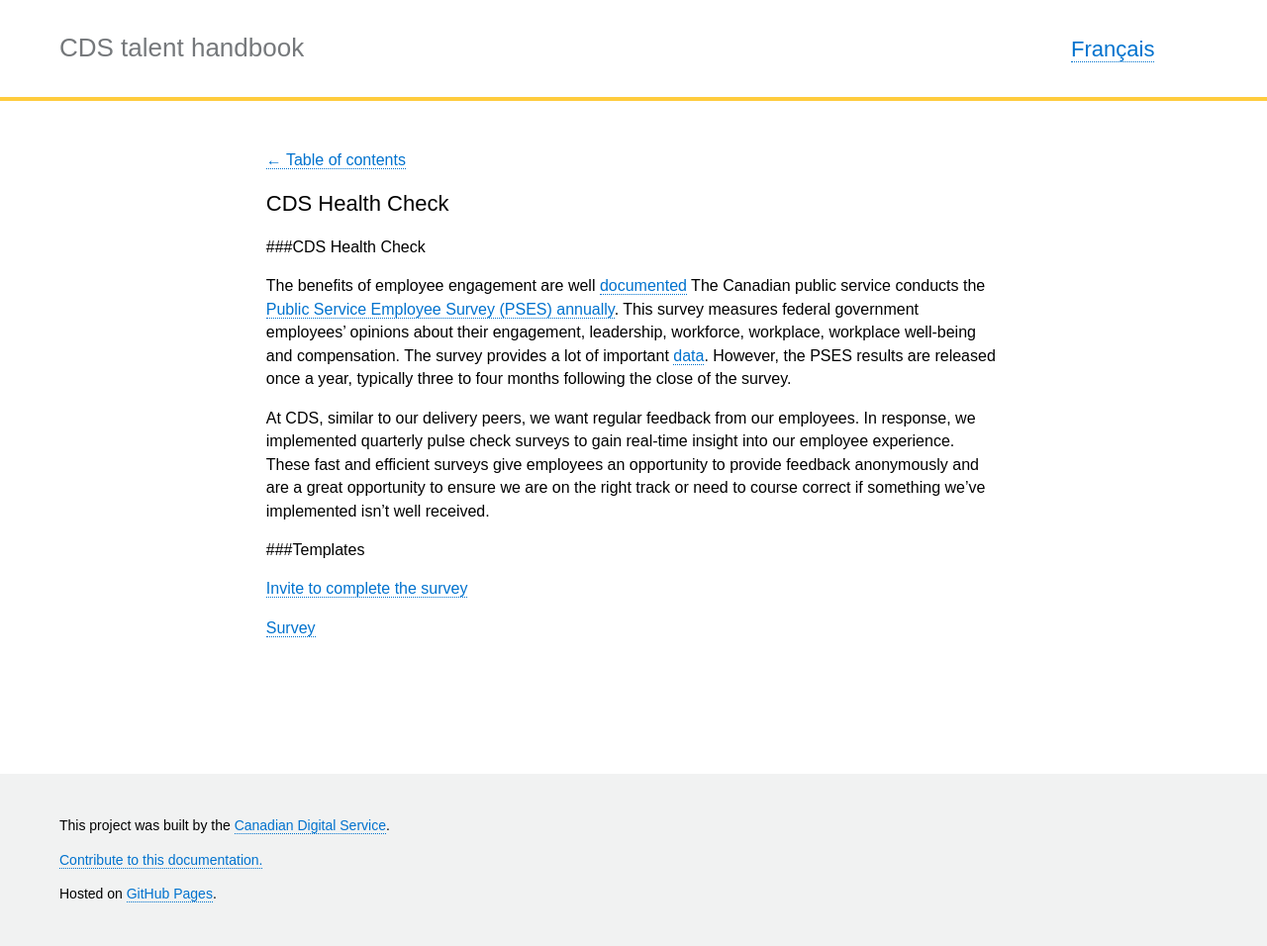
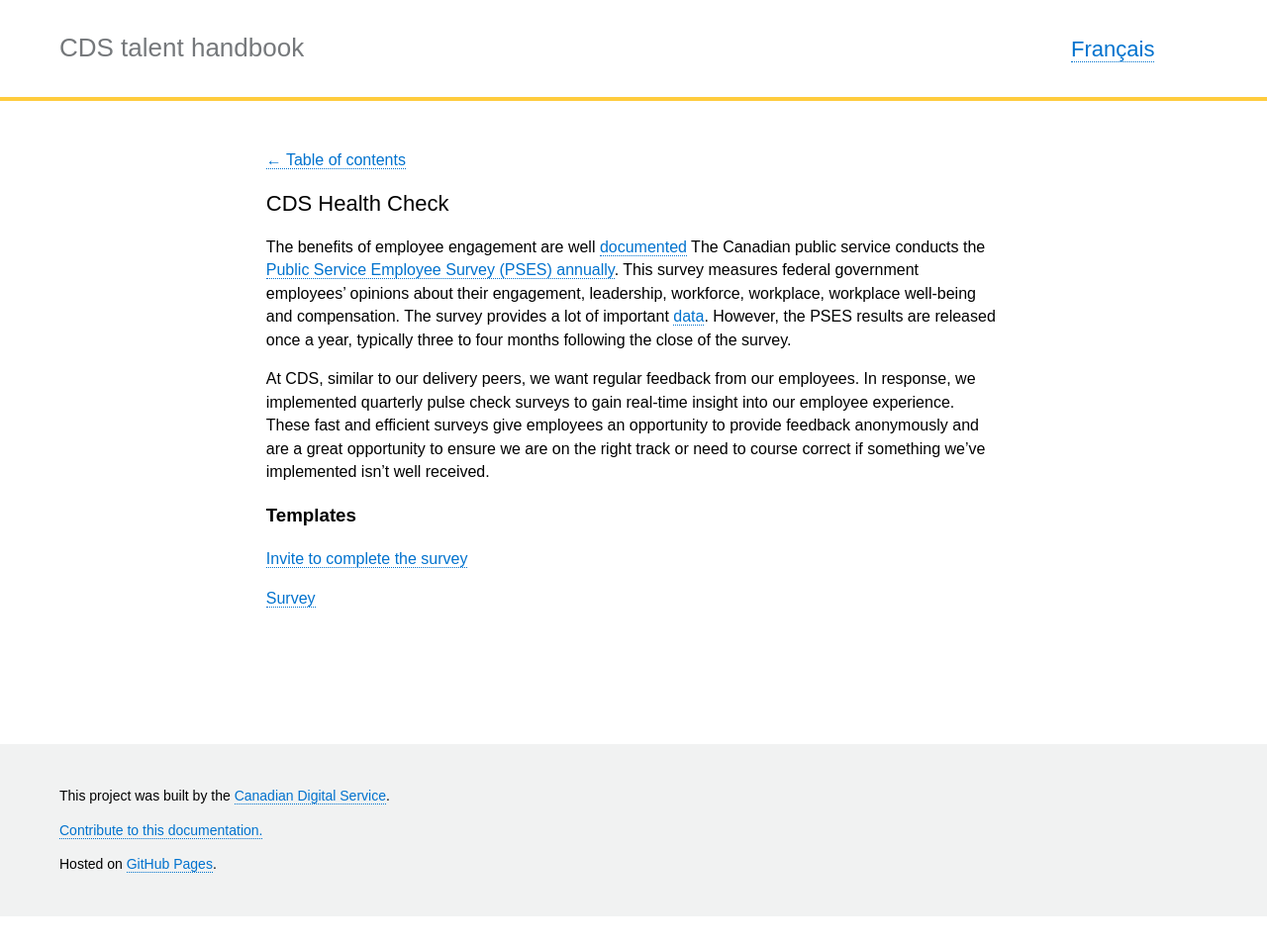
Before and after one commit to cds-snc/talent, a Jekyll site: the page built from _pages/en/templates/healthcheck.md, in a window 1280 px wide. Shown: the whole page at 99% size. Built offline with Jekyll 4.4.1, drawn with Linux system fonts in a browser that asks for light colours; after the commit the page ends 926 px from its top, so only the background shows below that.

Commit message:
update headings

```diff
--- a/_pages/en/templates/healthcheck.md
+++ b/_pages/en/templates/healthcheck.md
@@ -7,13 +7,11 @@ permalink: "/health_check/"
 trans_url: "/health_check-fr/"
 ---
 
-###CDS Health Check
-
 The benefits of employee engagement are well [documented](https://www.kevinkruse.com/employee-engagement-research-master-list-of-29-studies/) The Canadian public service conducts  the [Public Service Employee Survey (PSES) annually](https://www.canada.ca/en/treasury-board-secretariat/services/innovation/public-service-employee-survey/2019-public-service-employee-survey-pses/highlights-2019-pses.html). This survey measures federal government employees’ opinions about their engagement, leadership, workforce, workplace, workplace well-being and compensation. The survey provides a lot of important [data](https://www.canada.ca/en/treasury-board-secretariat/services/innovation/public-service-employee-survey/2019-public-service-employee-survey-pses/highlights-2019-pses.html). However, the PSES results are released once a year, typically three to four months following the close of the survey.
 
 At CDS, similar to our delivery peers, we want regular feedback from our employees. In response, we implemented quarterly pulse check surveys to gain real-time insight into our employee experience. These fast and efficient surveys give employees an opportunity to provide feedback anonymously and are a great opportunity to ensure we are on the right track or need to course correct if something we’ve implemented isn’t well received.
 
-###Templates
+### Templates
 
 [Invite to complete the survey](https://docs.google.com/document/d/1lM-Z7hvKcE1FEp5KCnc95REiVmfMYDcaQJ02Fiv-N1c/edit?usp=sharing)
 
```
